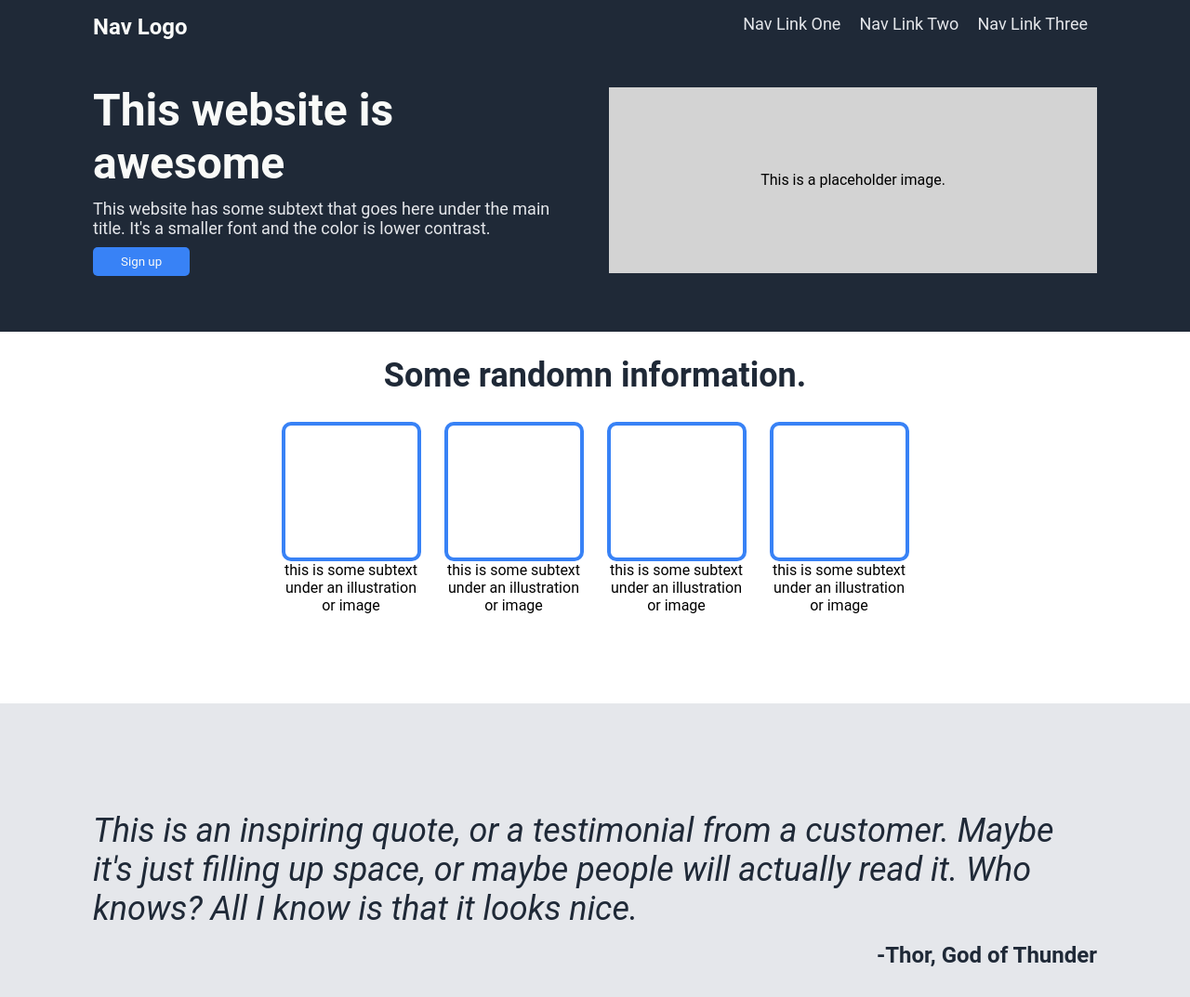
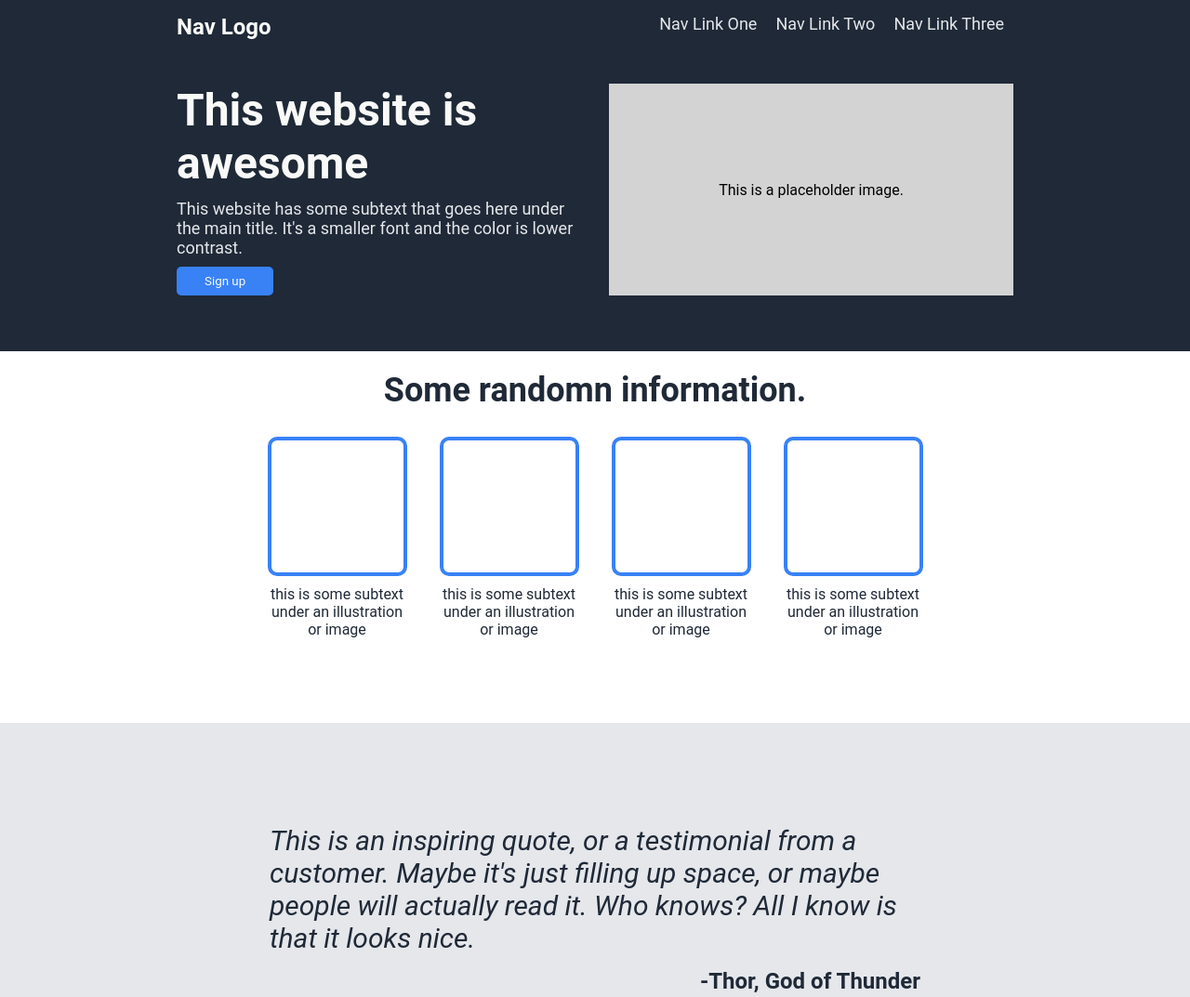
Before and after one commit to SteveDeJongh/landing-page, a plain HTML site: page index.html in a window 1280 px wide. Shown: the top 1073 px of the page at 93% size. Drawn offline with Linux system fonts and the light colour scheme.

Commit message:
layout tweaks

```diff
--- a/index.html
+++ b/index.html
@@ -7,20 +7,23 @@
 </head>
 <body>
     <div class="nav-bar">
-        <ul>
+        <div class="nav-content"><ul>
             <li class="nav-logo">Nav Logo</li>
             <li class="nav-link"><a href="page1.html">Nav Link One</a></li>
             <li class="nav-link"><a href="page2.html">Nav Link Two</a></li>
             <li class="nav-link"><a href="page3.html">Nav Link Three</a></li>
         </ul>
+        </div>
     </div>
     <header>
+        <div class="header-container">
         <div class="header-content">
             <h2>This website is awesome</h2>
             <p>This website has some subtext that goes here under the main title. It's a smaller font and the color is lower contrast.</p>
             <button>Sign up</button>
         </div>
         <div class="header-image"><div class="header-image-text">This is a placeholder image.</div></div>
+        </div>
     </header>
     <div class="information">
         <h2>Some randomn information.</h2>
--- a/style.css
+++ b/style.css
@@ -13,7 +13,13 @@ body {
     background-color: #1F2937;
     color: #F9FAF8;
     height: 50px;
-    padding: 0 100px 0 100px;
+    padding: 0 100px 0 100px; /*this can be removed */
+    display: flex;
+    justify-content: center;
+}
+
+.nav-content {
+    width: 900px;
 }
 
 .nav-bar ul{
@@ -52,8 +58,14 @@ header {
     background-color:#1F2937;
 }
 
+.header-container {
+    width: 900px;
+    display: flex;
+    gap: 30px;
+}
+
 .header-content {
-
+flex: 1 1 100px;
 }
 
 .header-content h2{
@@ -71,12 +83,12 @@ header {
 }
 
 .header-image {
-    width: 400px;
-    height: 200px;
     background-color: lightgrey;
     display: flex;
     justify-content: center;
     align-items: center;
+    flex: 1 1 100px;
+
 }
 
 header .header-content,
@@ -112,7 +124,7 @@ header button {
     display: flex;
     justify-content: center;
     align-items: center;
-    gap: 25px;
+    gap: 35px;
 }
 
 .tile-item {
@@ -132,11 +144,17 @@ header button {
 
 }
 
+.tile-text {
+    padding: 10px 0 0 0;
+    color:#1F2937;
+}
+
 .quote-section {
     display: flex;
     background-color: #E5E7EB;
     padding: 0 100px;
     height: 400px;
+    justify-content: center;
 }
 
 .quote {
@@ -144,10 +162,11 @@ header button {
     flex-direction: column;
     align-items: center;
     margin: auto 0 auto 0;
+    width: 700px;
 }
 
 .quote-text {
-    font-size: 36px;
+    font-size: 30px;
     font-style: italic;
     color: #1F2937;
     margin-bottom: 0px;
@@ -184,11 +203,13 @@ footer {
 
 .footer-text-header {
     color: #f9FAF8;
+    font-size: 20px;
 
 }
 
 .footer-text-text {
     color: #E5E7EB;
+
 }
 
 .button {
```
